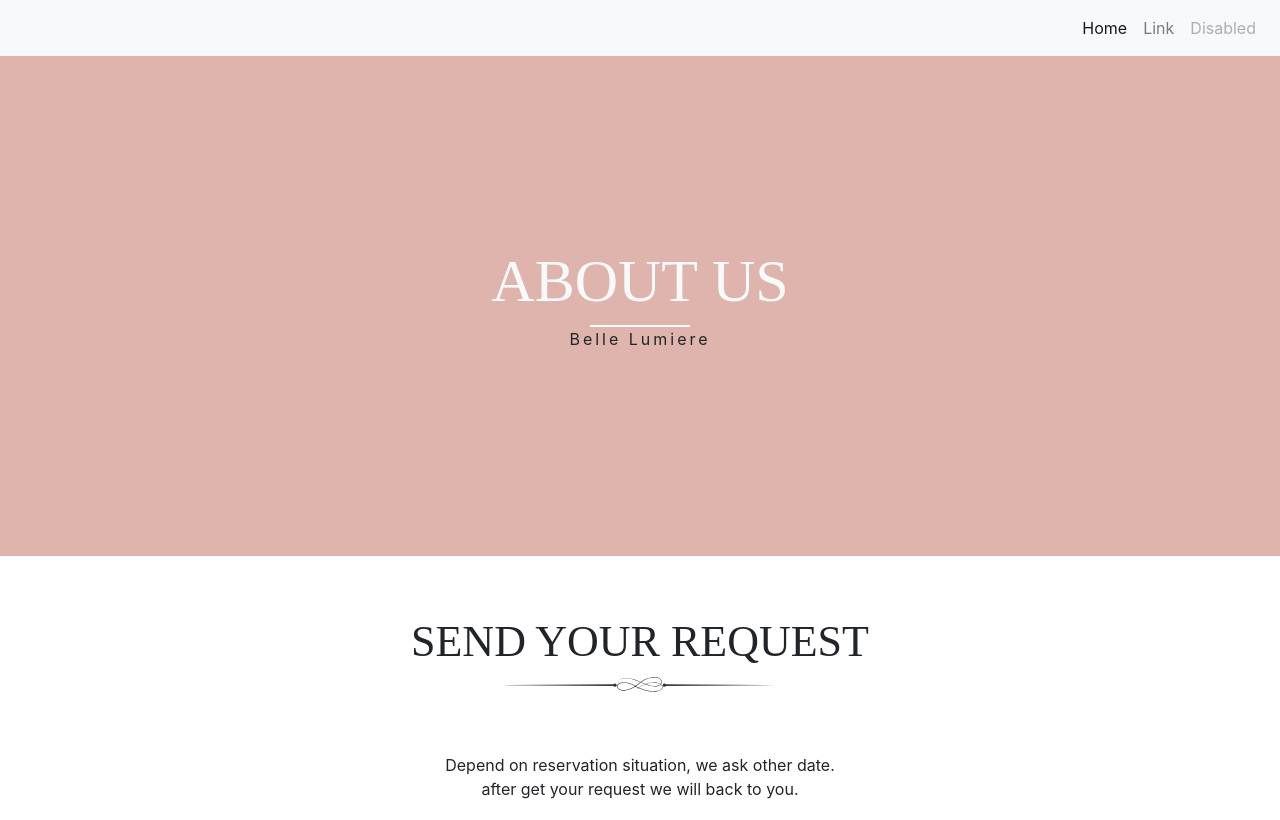
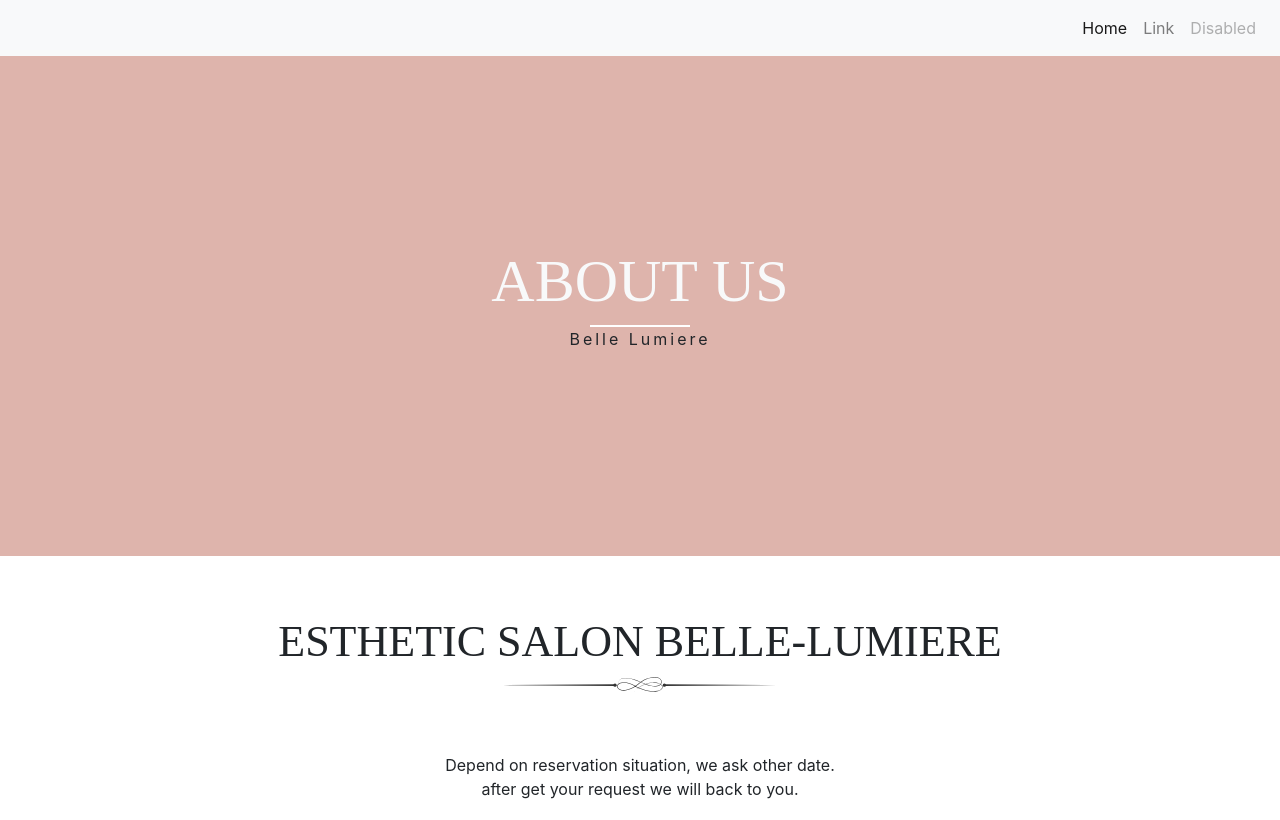
Before and after one commit to jmbelango/BellumierePH, a plain HTML site: page about.html in a window 1280 px wide. Shown: the top 820 px of the page. Drawn offline with nearby package versions, Linux system fonts and the light colour scheme; a web font is replaced by a local one.

Commit message:
Update about.html

```diff
--- a/about.html
+++ b/about.html
@@ -46,7 +46,7 @@
 
 
     <section class="section-container">
-        <h2 class="text-center freight-font h2">SEND YOUR REQUEST</h2>
+        <h2 class="text-center freight-font h2">ESTHETIC SALON BELLE-LUMIERE</h2>
         <div class="d-flex justify-content-center">
             <svg xmlns="http://www.w3.org/2000/svg" width="273.393" height="16.276" viewBox="0 0 273.393 16.276">
                 <g id="Group_119" data-name="Group 119" transform="translate(-521.965 -770.047)">
```
